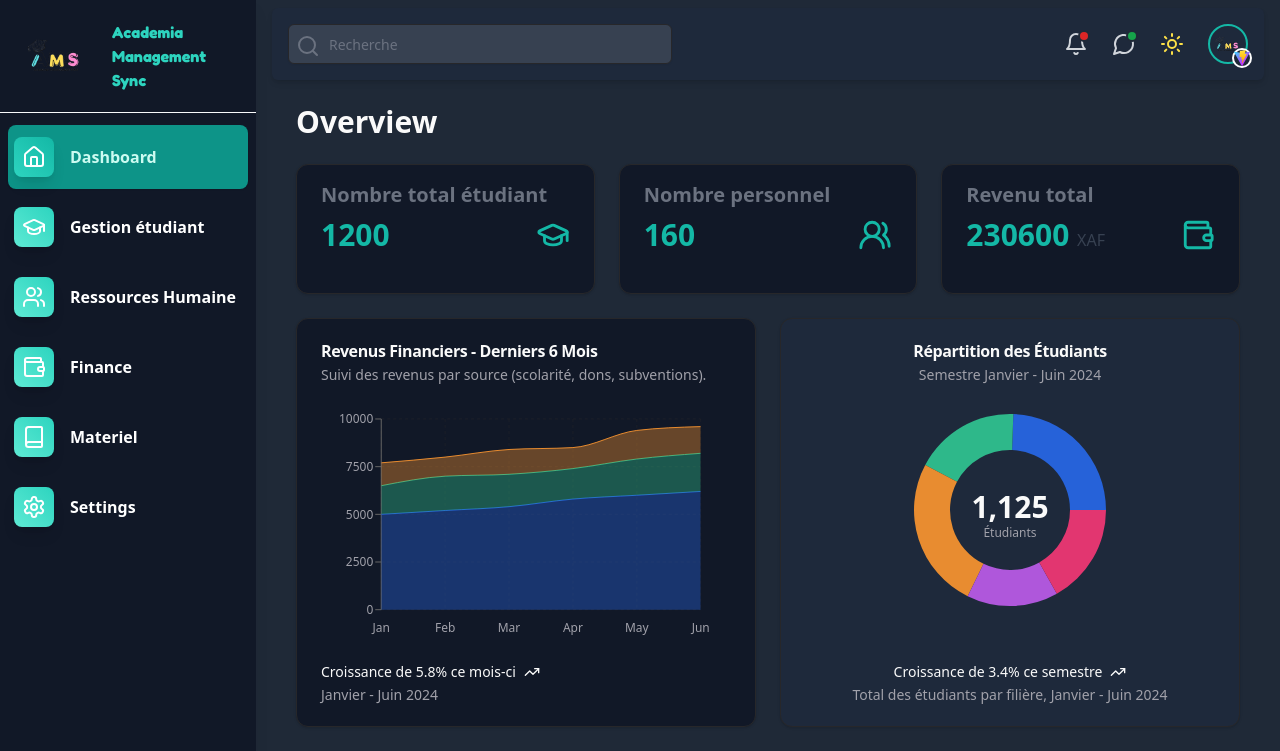
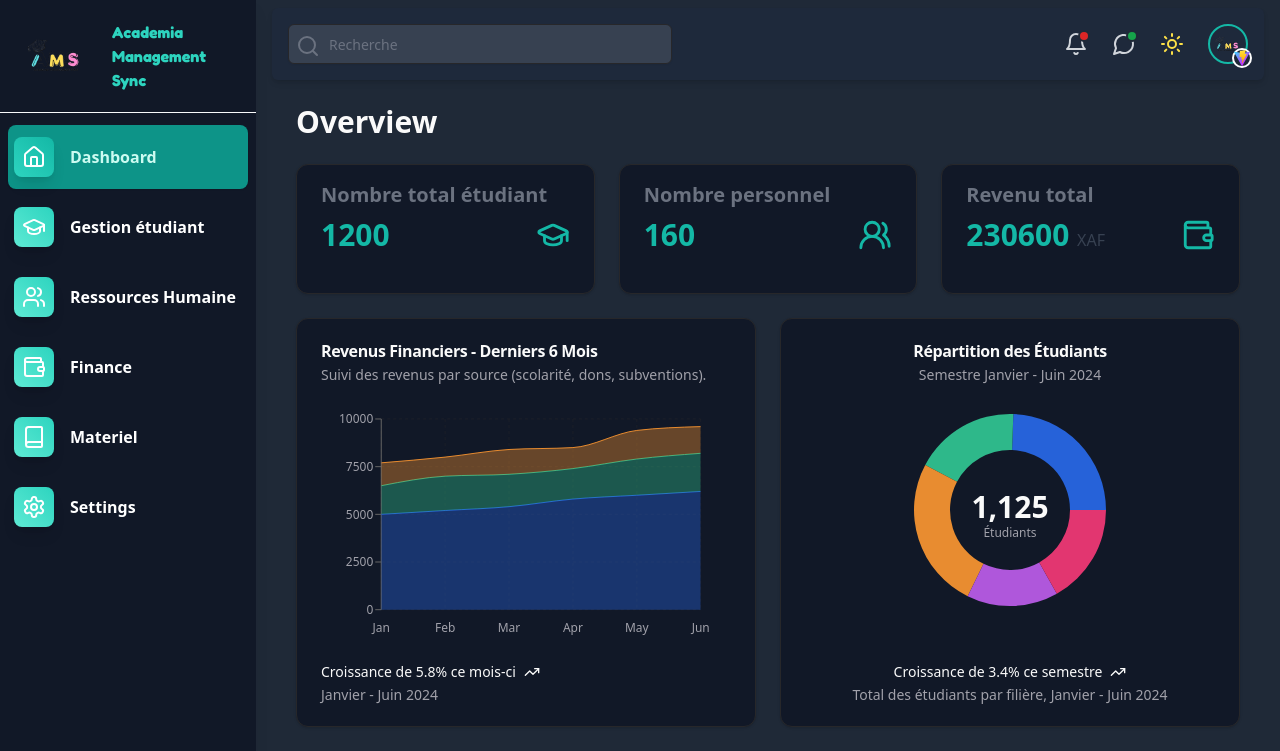
Before and after one commit to AureDulvresse/app.ams.io, a React (Vite) app: page / in a window 1280 px wide. Shown: the top 751 px of the page. Built offline with nearby package versions, Linux system fonts and the light colour scheme.

Commit message:
Update FiliereChart.tsx

```diff
--- a/src/components/common/FiliereChart.tsx
+++ b/src/components/common/FiliereChart.tsx
@@ -67,7 +67,7 @@ const FiliereChart = () => {
   }, []);
 
   return (
-    <Card className="flex flex-col bg-white dark:bg-slate-800">
+    <Card className="flex flex-col bg-white dark:bg-gray-900">
       <CardHeader className="items-center pb-0">
         <CardTitle>Répartition des Étudiants</CardTitle>
         <CardDescription>Semestre Janvier - Juin 2024</CardDescription>
```
